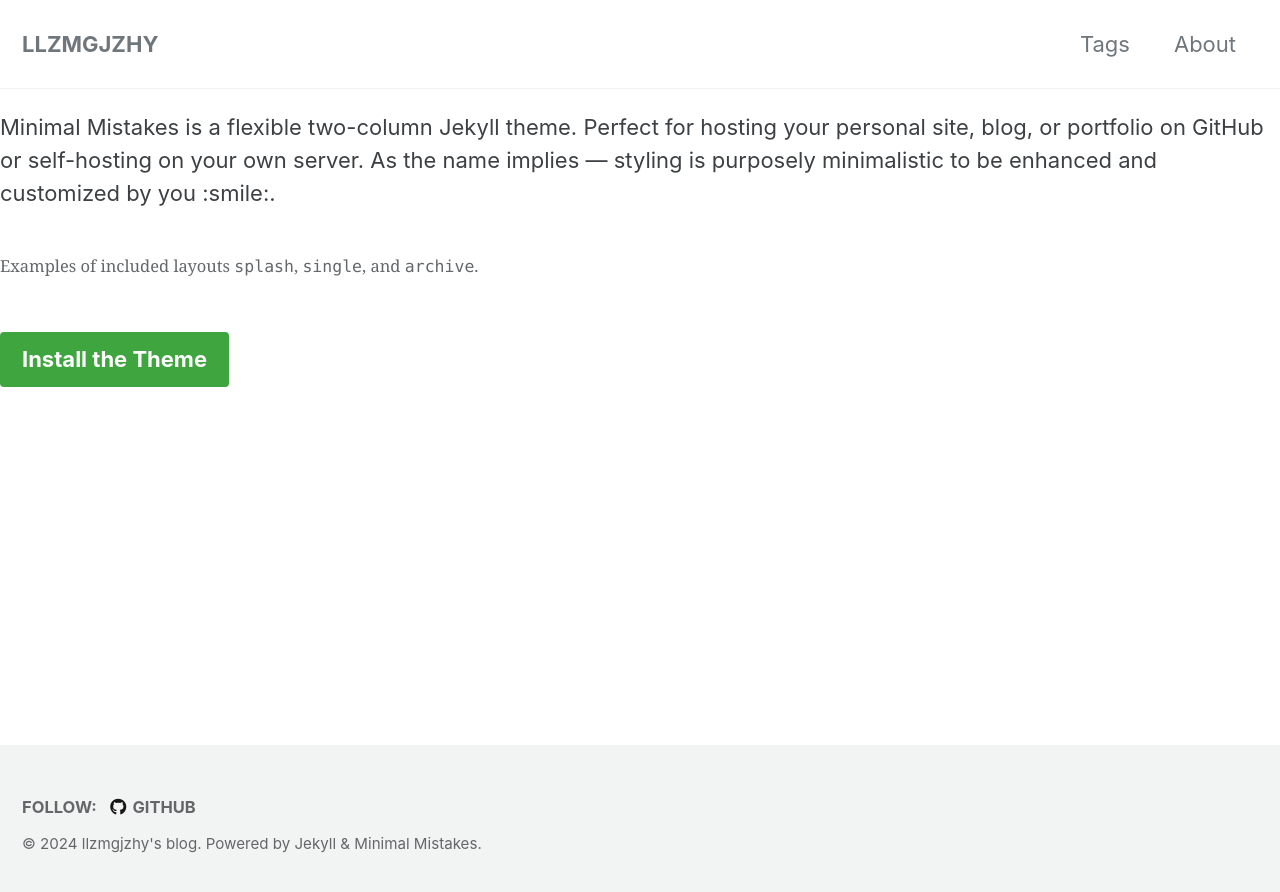
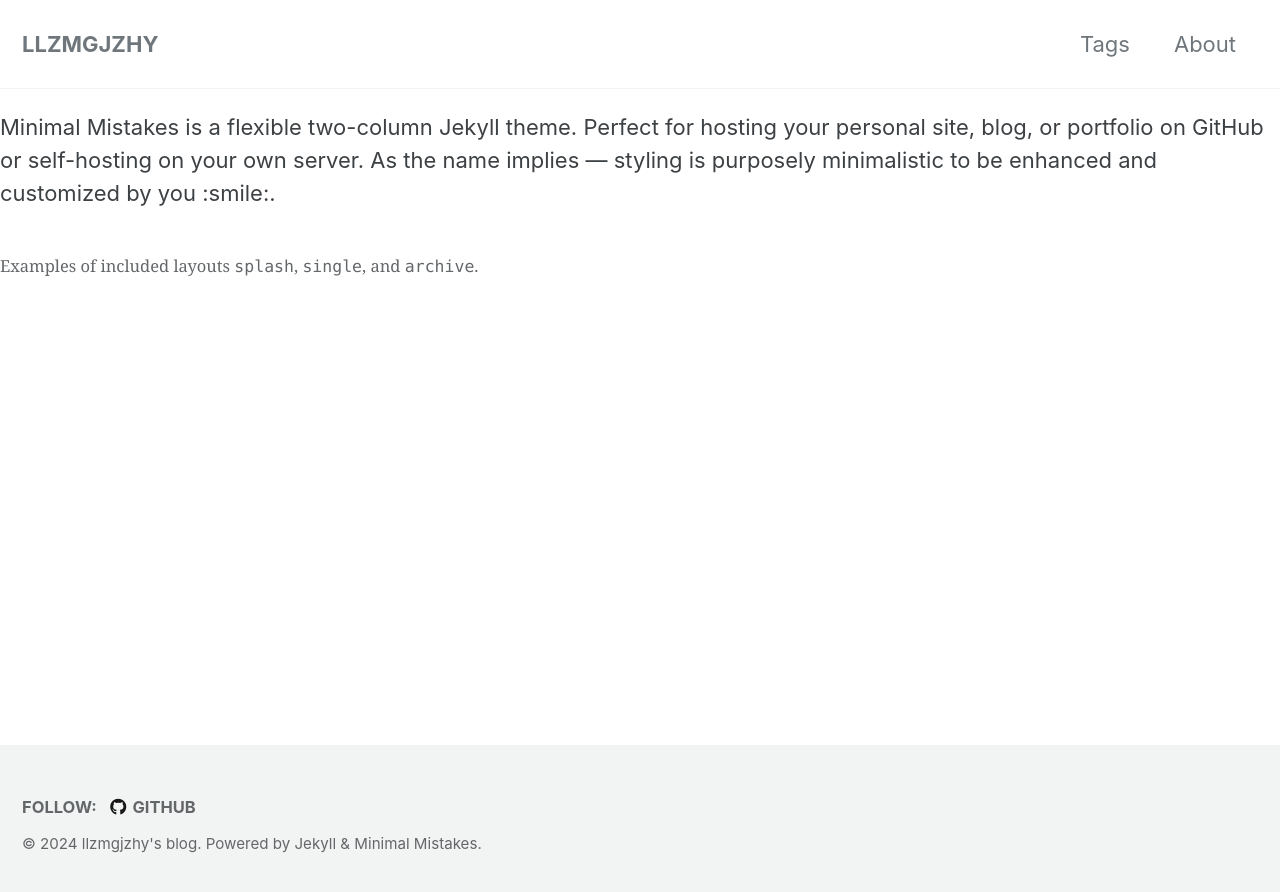
Before and after one commit to llzmgjzhy/llzmgjzhy.github.io, a Jekyll site: the page built from about.md, in a window 1280 px wide. Shown: the top 892 px of the page. Built offline with Jekyll 4.4.1, drawn with Linux system fonts in a browser that asks for light colours; cached includes are drawn as plain includes.

Commit message:
change about

```diff
--- a/about.md
+++ b/about.md
@@ -8,5 +8,3 @@
 Minimal Mistakes is a flexible two-column Jekyll theme. Perfect for hosting your personal site, blog, or portfolio on GitHub or self-hosting on your own server. As the name implies --- styling is purposely minimalistic to be enhanced and customized by you :smile:.
 
 {% include gallery id="layouts_gallery" caption="Examples of included layouts `splash`, `single`, and `archive`." %}
-
-[Install the Theme]({{ "/docs/quick-start-guide/" | relative_url }}){: .btn .btn--success .btn--large}
```
